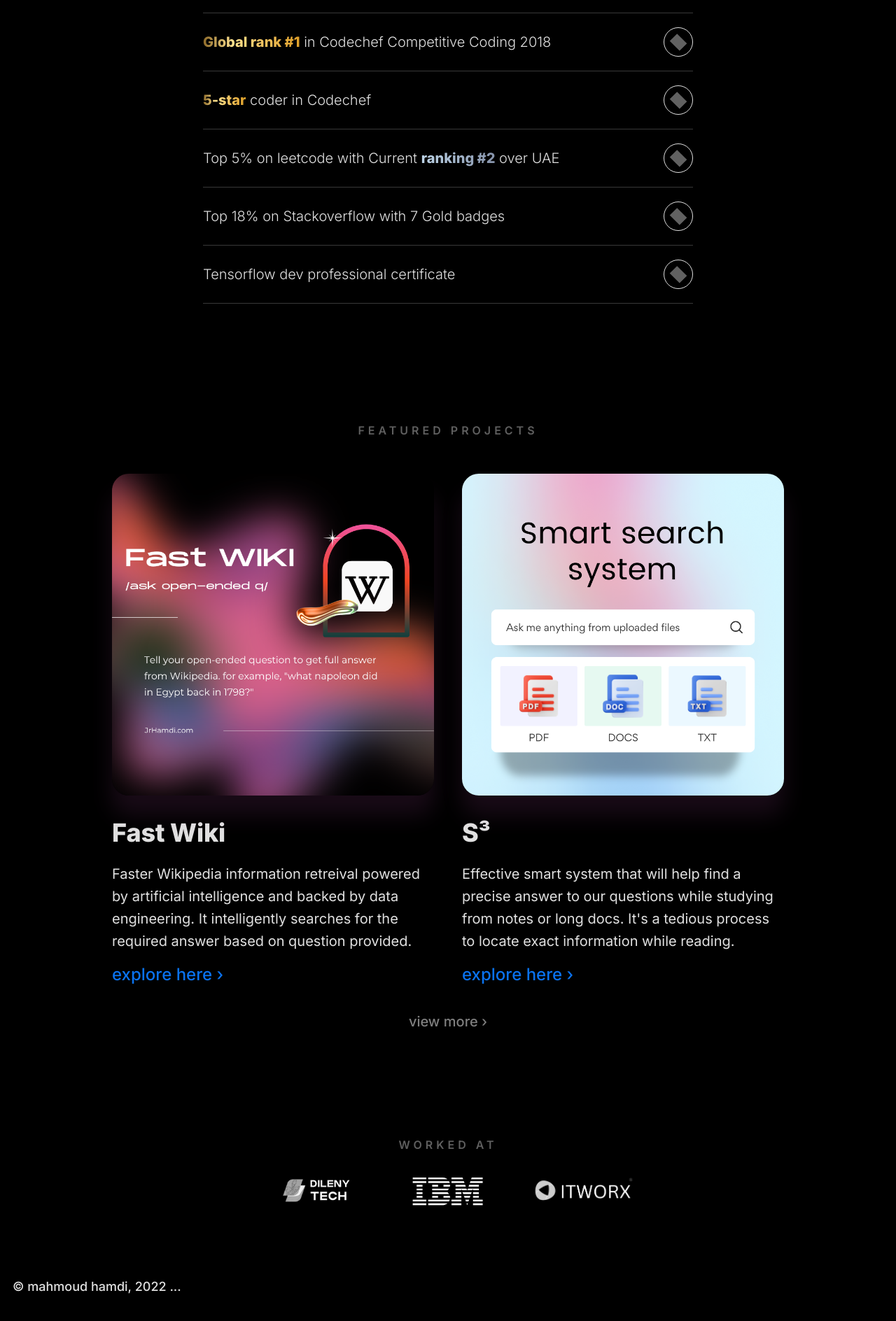
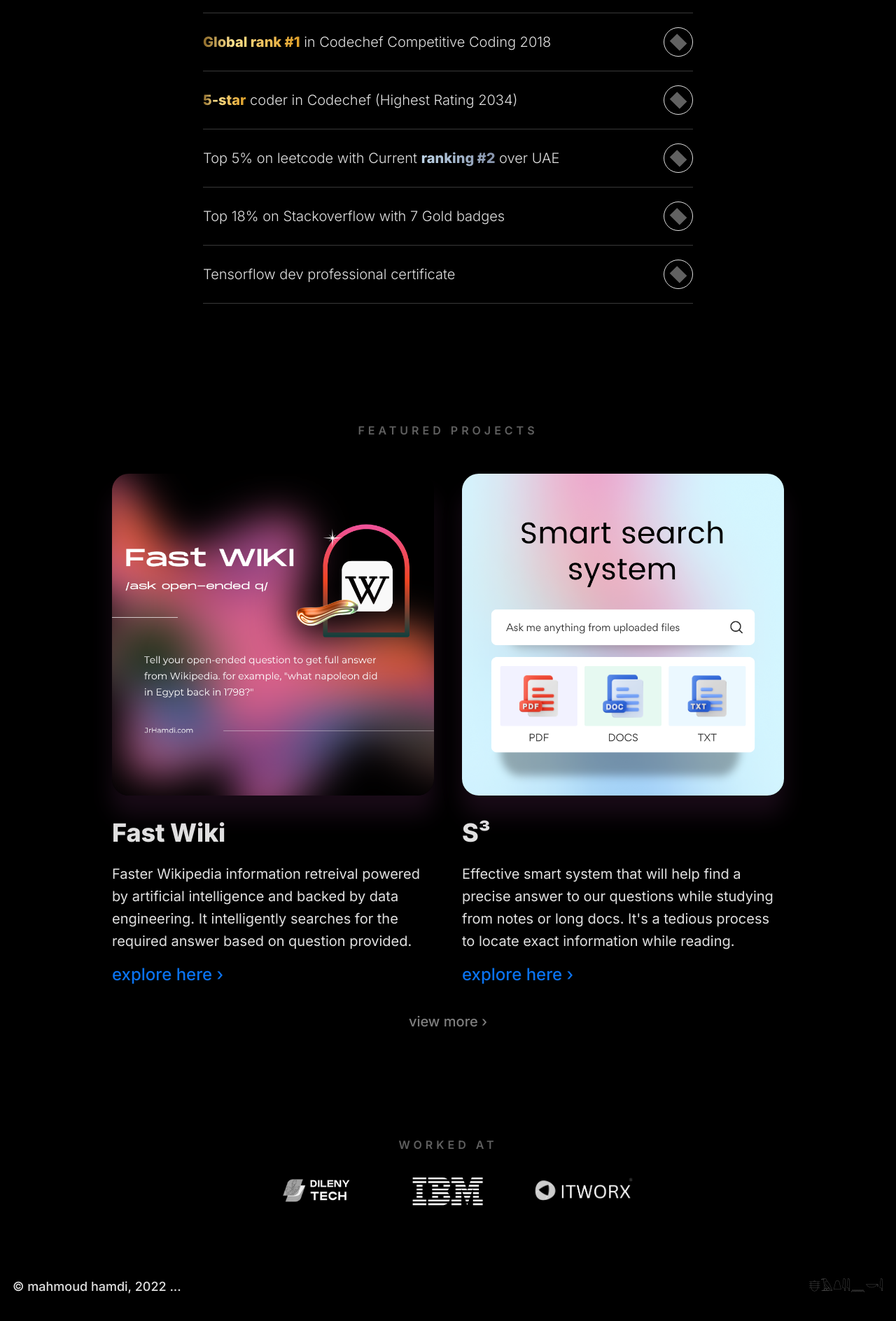
Before and after one commit to egyptiank/egyptiank.github.io, a plain HTML site: page portfolio/index.html in a window 1280 px wide. Shown: the part 1081-2969 px from the top of the page at 70% size. Drawn offline with nearby package versions, Linux system fonts and the light colour scheme; grey boxes are pictures that could not be loaded; a script that the page names is missing.

Commit message:
Update index.html

```diff
--- a/portfolio/index.html
+++ b/portfolio/index.html
@@ -2195,7 +2195,7 @@
                 <div class="list-item-wrapper">
                   <div class="list-item-header"
                     style="transform: translate3d(0%, 0px, 0px) scale3d(1, 1, 1) rotateX(0deg) rotateY(0deg) rotateZ(0deg) skew(0deg, 0deg); transform-style: preserve-3d;">
-                    <span style="background-image: linear-gradient( to right, #8f6B29, #FDE08D 30%, #DF9F28);color:transparent;-webkit-background-clip:text;font-weight: bold;">5-star</span> coder in Codechef</div>
+                    <span style="background-image: linear-gradient( to right, #8f6B29, #FDE08D 30%, #DF9F28);color:transparent;-webkit-background-clip:text;font-weight: bold;">5-star</span> coder in Codechef (Highest Rating 2034)</div>
                   <div class="icon-wrapper">
                     <div class="icon-circle"
                       style="transform: translate3d(0px, 0px, 0px) scale3d(1, 1, 1) rotateX(0deg) rotateY(0deg) rotateZ(0deg) skew(0deg, 0deg); transform-style: preserve-3d;">
@@ -2355,7 +2355,7 @@
                   </h4>
                 </div>
                 <div class="quote">
-                  <h4></h4>
+                  <h4>𓄬𓄿𓇤𓇋𓇋𓈖𓎡𓇋</h4>
                 </div>
               </div>
             </div>
```
